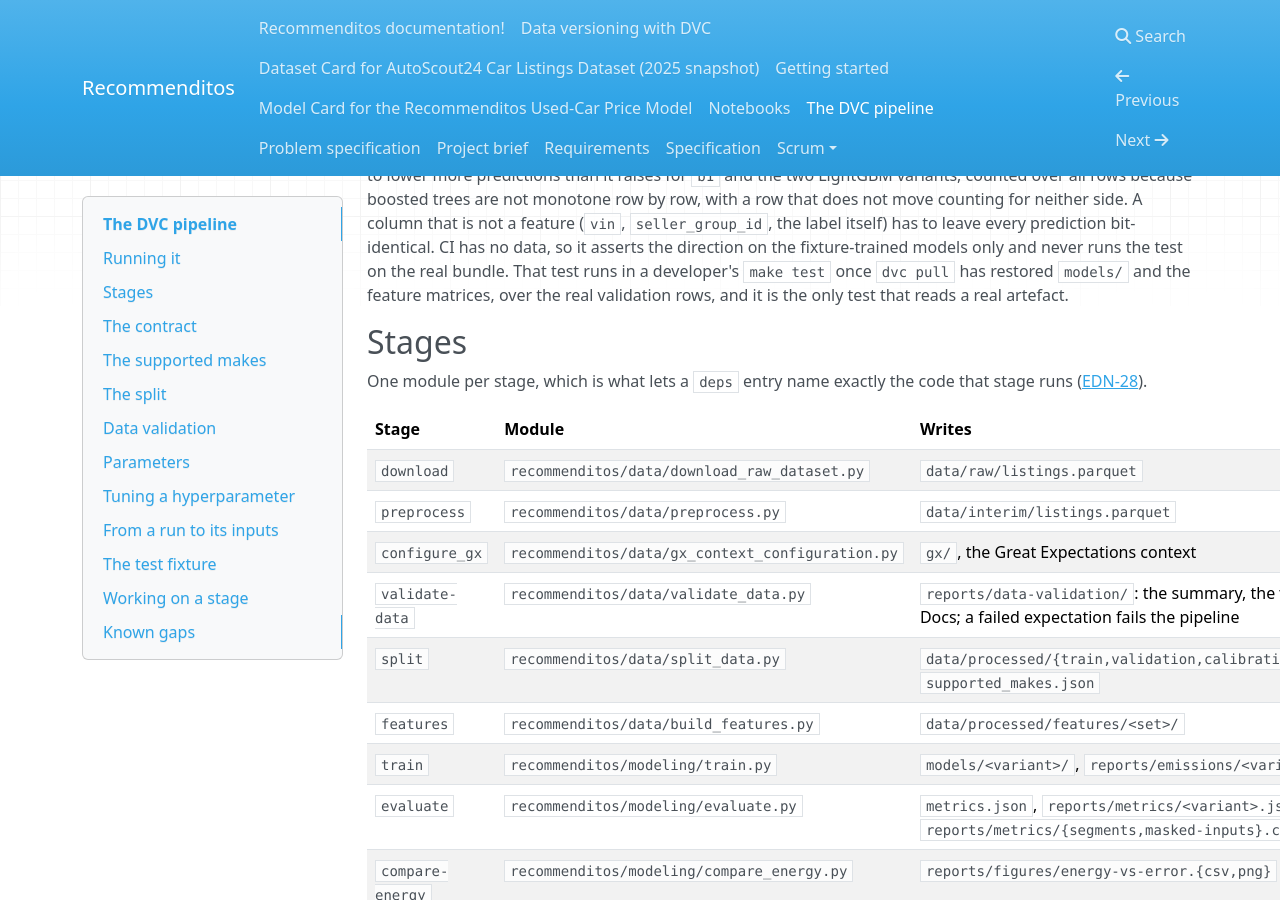
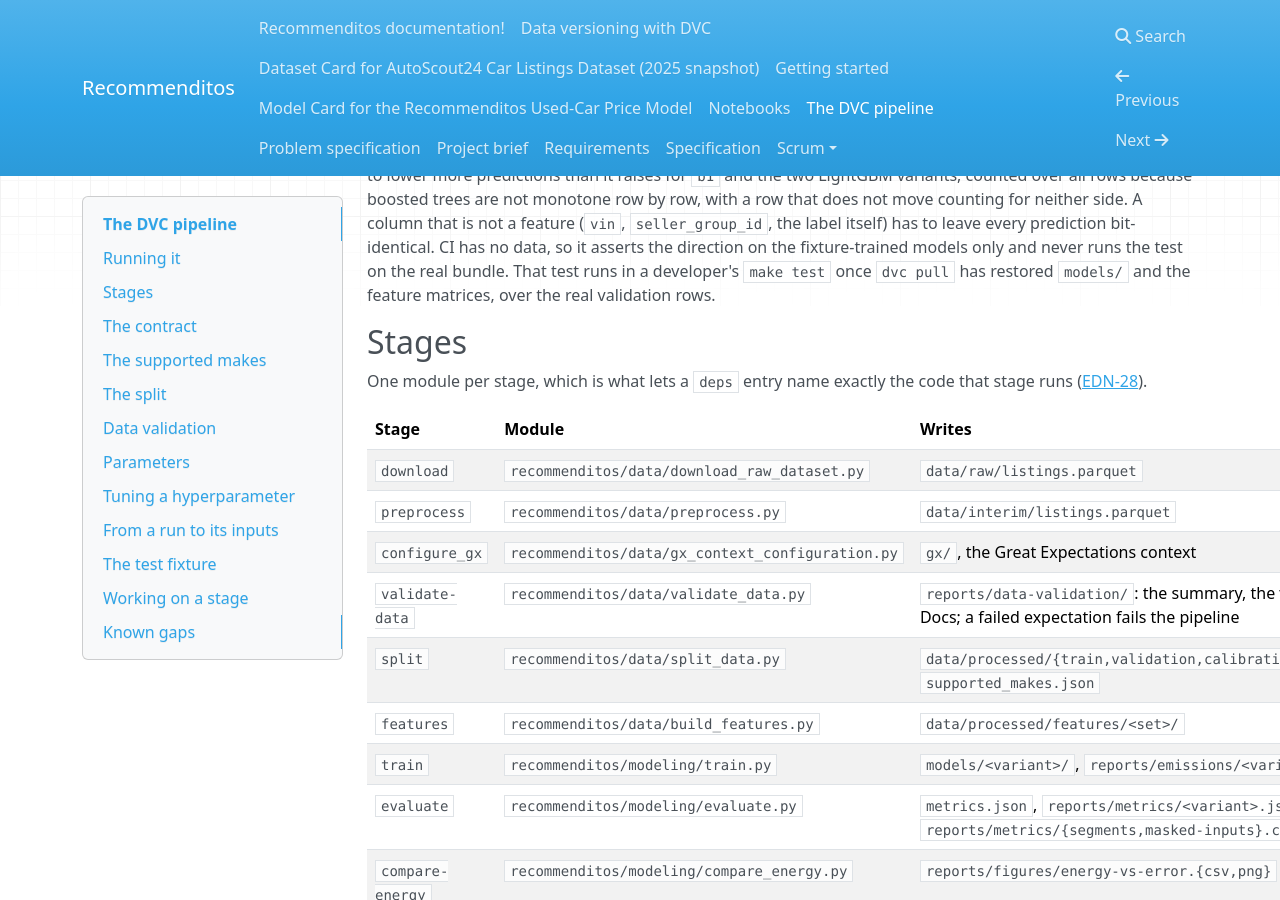
Before and after one commit to mlops-2627q1-mds-upc/MLOPS_Recommenditos, an MkDocs documentation site: the page built from docs/docs/pipeline.md, in a window 1280 px wide and 900 px high, scrolled down 1134 px. Built offline with MkDocs 1.6.1, drawn with Linux system fonts in a browser that asks for light colours; nearby versions of some CDN libraries.

Commit message:
test: name the direction tests after what they assert, and drop a doc clause the rerun made untrue

```diff
--- a/docs/docs/pipeline.md
+++ b/docs/docs/pipeline.md
@@ -41,7 +41,7 @@
 Adding 20,000 km or a year of age has to lower more predictions than it raises for `b1` and the two LightGBM variants, counted over all rows because boosted trees are not monotone row by row, with a row that does not move counting for neither side.
 A column that is not a feature (`vin`, `seller_group_id`, the label itself) has to leave every prediction bit-identical.
 CI has no data, so it asserts the direction on the fixture-trained models only and never runs the test on the real bundle.
-That test runs in a developer's `make test` once `dvc pull` has restored `models/` and the feature matrices, over the real validation rows, and it is the only test that reads a real artefact.
+That test runs in a developer's `make test` once `dvc pull` has restored `models/` and the feature matrices, over the real validation rows.
 
 Stages
 ------
```
Also changed, not shown: 1 other file.
